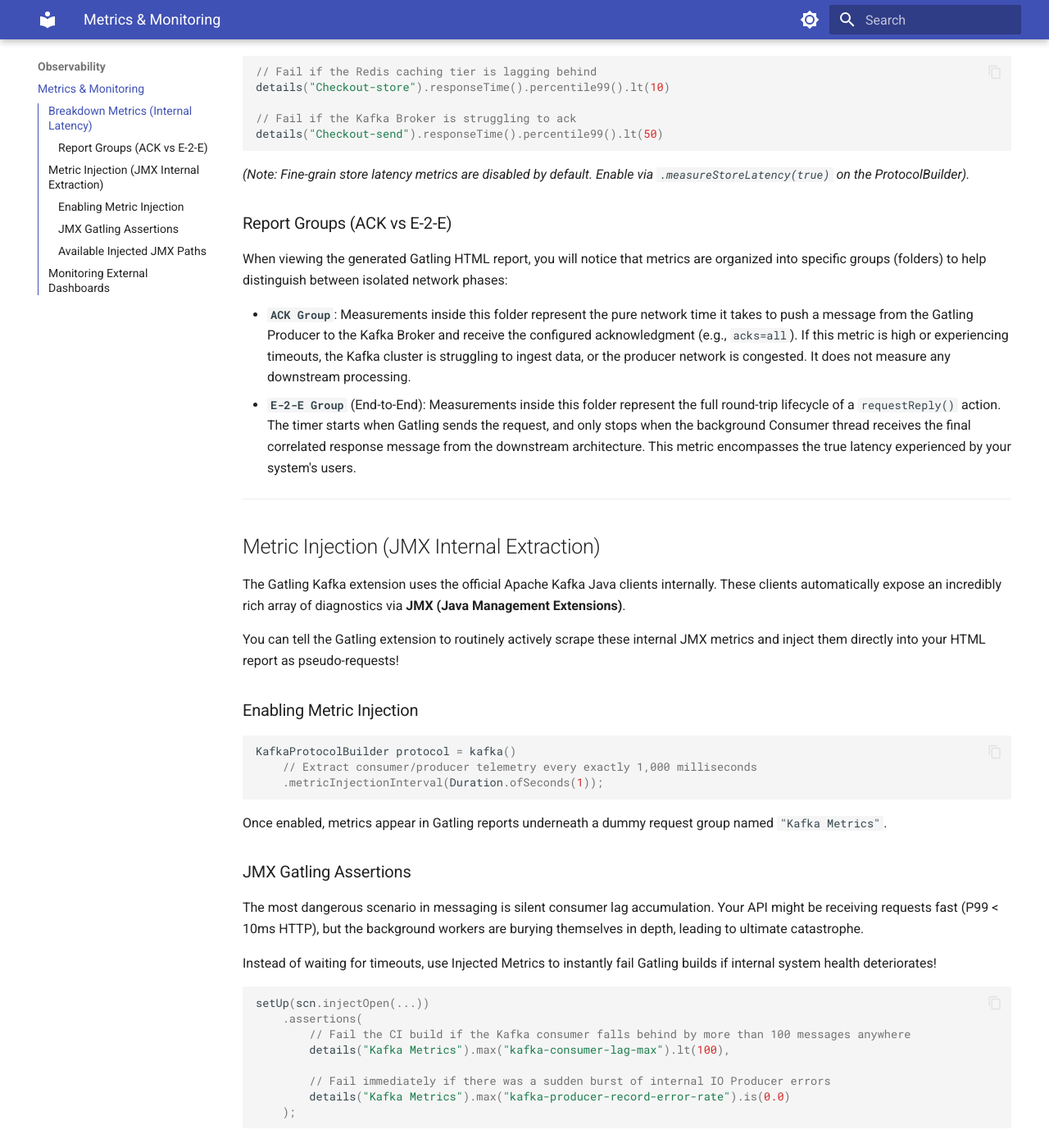
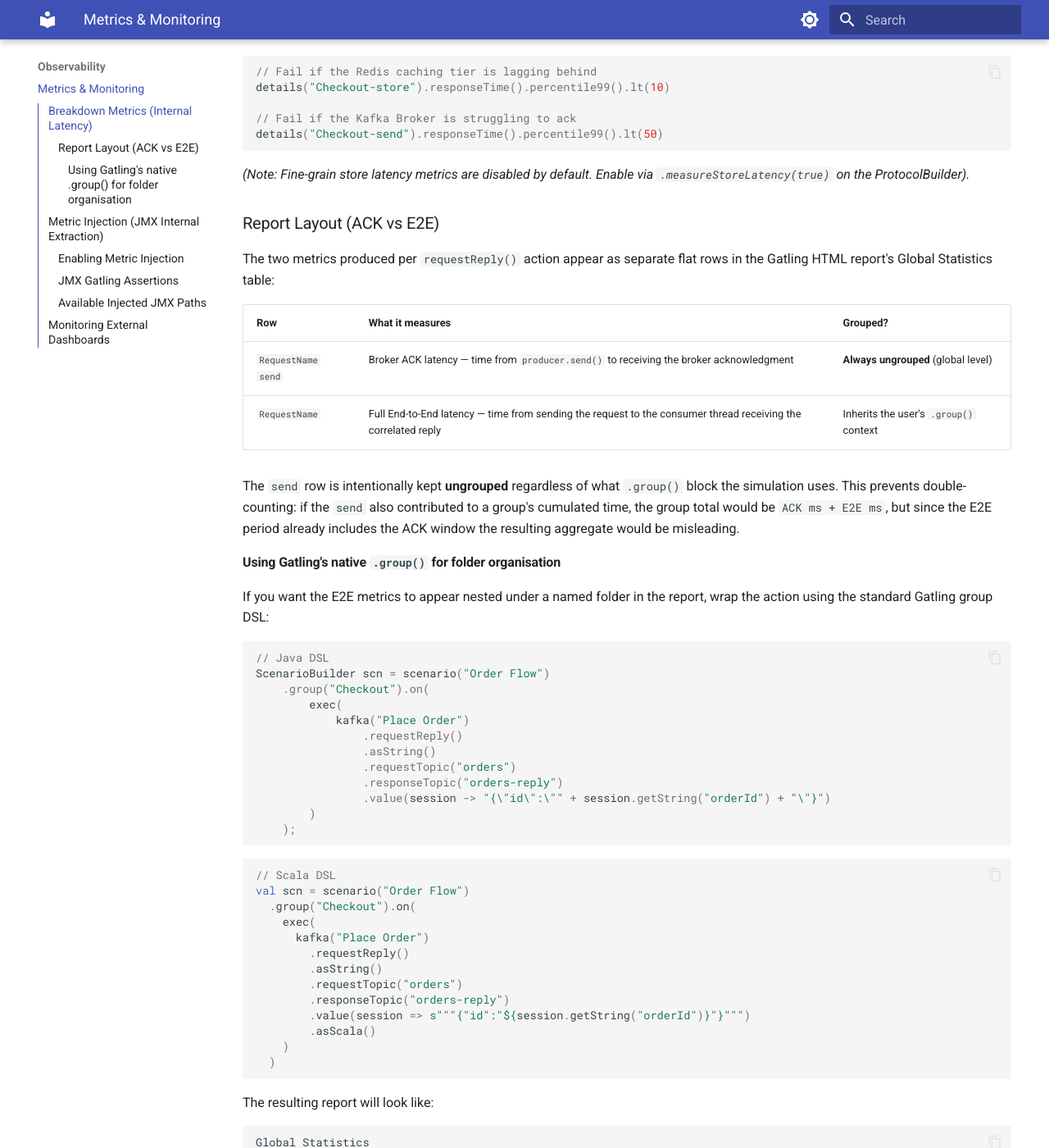
Before and after one commit to kbdering/GatlingMessaging, an MkDocs documentation site: the page built from docs/metrics.md, in a window 1280 px wide and 1400 px high, scrolled down 708 px. Shown: the whole window at 82% size. Built offline with MkDocs 1.6.1 and Material for MkDocs 9.7.7, drawn with Linux system fonts in a browser that asks for light colours; some of the changed text lies outside the part shown.

Commit message:
docs: update metrics.md to reflect ungrouped ACK and native group() pattern

````diff
--- a/docs/metrics.md
+++ b/docs/metrics.md
@@ -24,12 +24,64 @@
 ```
 *(Note: Fine-grain store latency metrics are disabled by default. Enable via `.measureStoreLatency(true)` on the ProtocolBuilder).*
 
-### Report Groups (ACK vs E-2-E)
+### Report Layout (ACK vs E2E)
 
-When viewing the generated Gatling HTML report, you will notice that metrics are organized into specific groups (folders) to help distinguish between isolated network phases:
+The two metrics produced per `requestReply()` action appear as separate flat rows in the Gatling HTML report's Global Statistics table:
 
-* **`ACK Group`**: Measurements inside this folder represent the pure network time it takes to push a message from the Gatling Producer to the Kafka Broker and receive the configured acknowledgment (e.g., `acks=all`). If this metric is high or experiencing timeouts, the Kafka cluster is struggling to ingest data, or the producer network is congested. It does not measure any downstream processing.
-* **`E-2-E Group`** (End-to-End): Measurements inside this folder represent the full round-trip lifecycle of a `requestReply()` action. The timer starts when Gatling sends the request, and only stops when the background Consumer thread receives the final correlated response message from the downstream architecture. This metric encompasses the true latency experienced by your system's users.
+| Row | What it measures | Grouped? |
+|---|---|---|
+| `RequestName send` | Broker ACK latency — time from `producer.send()` to receiving the broker acknowledgment | **Always ungrouped** (global level) |
+| `RequestName` | Full End-to-End latency — time from sending the request to the consumer thread receiving the correlated reply | Inherits the user's `.group()` context |
+
+The `send` row is intentionally kept **ungrouped** regardless of what `.group()` block the simulation uses. This prevents double-counting: if the `send` also contributed to a group's cumulated time, the group total would be `ACK ms + E2E ms`, but since the E2E period already includes the ACK window the resulting aggregate would be misleading.
+
+#### Using Gatling's native `.group()` for folder organisation
+
+If you want the E2E metrics to appear nested under a named folder in the report, wrap the action using the standard Gatling group DSL:
+
+```java
+// Java DSL
+ScenarioBuilder scn = scenario("Order Flow")
+    .group("Checkout").on(
+        exec(
+            kafka("Place Order")
+                .requestReply()
+                .asString()
+                .requestTopic("orders")
+                .responseTopic("orders-reply")
+                .value(session -> "{\"id\":\"" + session.getString("orderId") + "\"}")
+        )
+    );
+```
+
+```scala
+// Scala DSL
+val scn = scenario("Order Flow")
+  .group("Checkout").on(
+    exec(
+      kafka("Place Order")
+        .requestReply()
+        .asString()
+        .requestTopic("orders")
+        .responseTopic("orders-reply")
+        .value(session => s"""{"id":"${session.getString("orderId")}"}""")
+        .asScala()
+    )
+  )
+```
+
+The resulting report will look like:
+
+```
+Global Statistics
+──────────────────────────────────────────────────
+Place Order send    1000   0   48ms   120ms   ← always at global level
+──────────────────────────────────────────────────
+▼ Checkout                                    ← your .group() folder
+    Place Order     1000   2  312ms   980ms   ← E2E metric nested here
+──────────────────────────────────────────────────
+```
+
 
 ---
 
````
